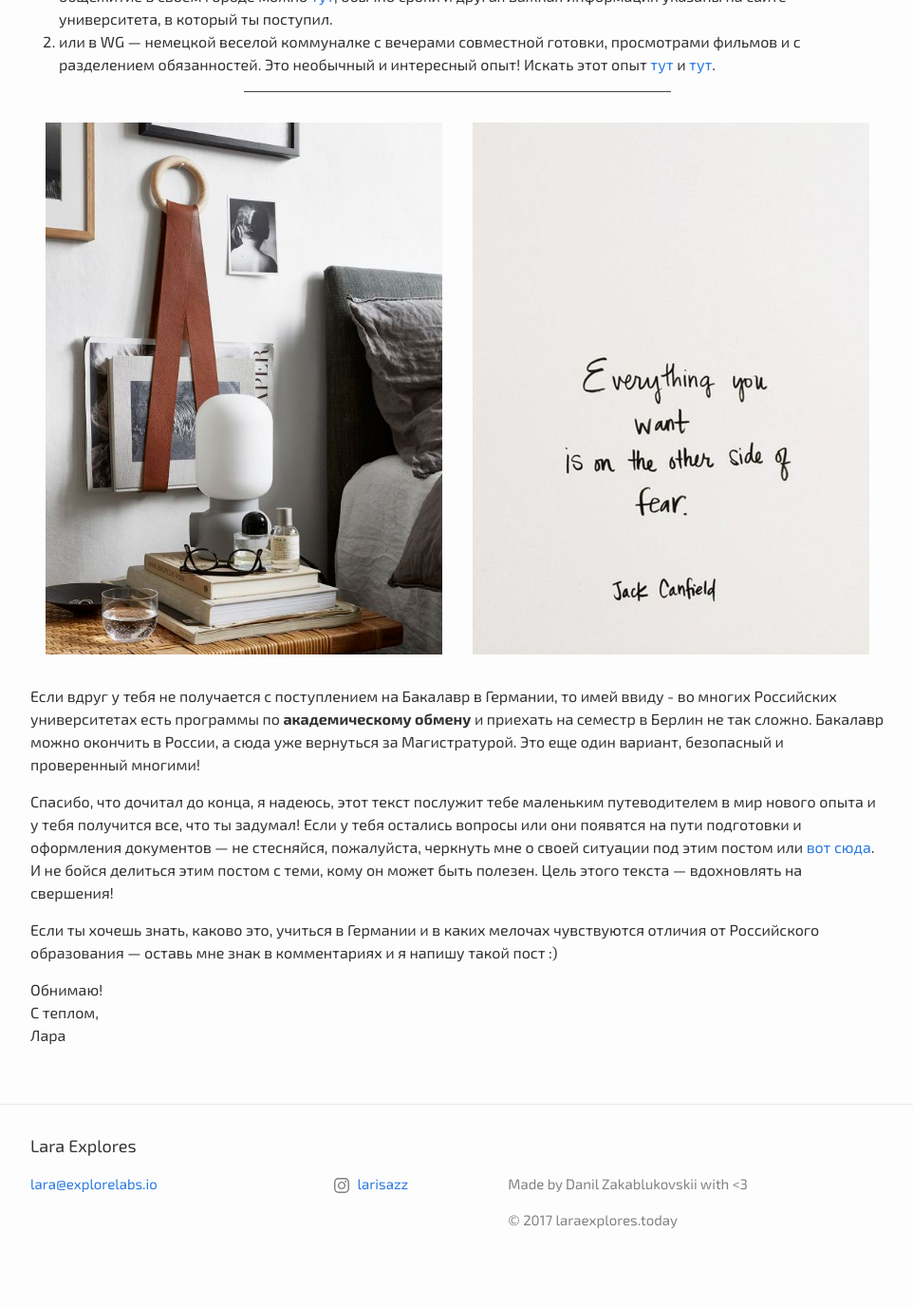
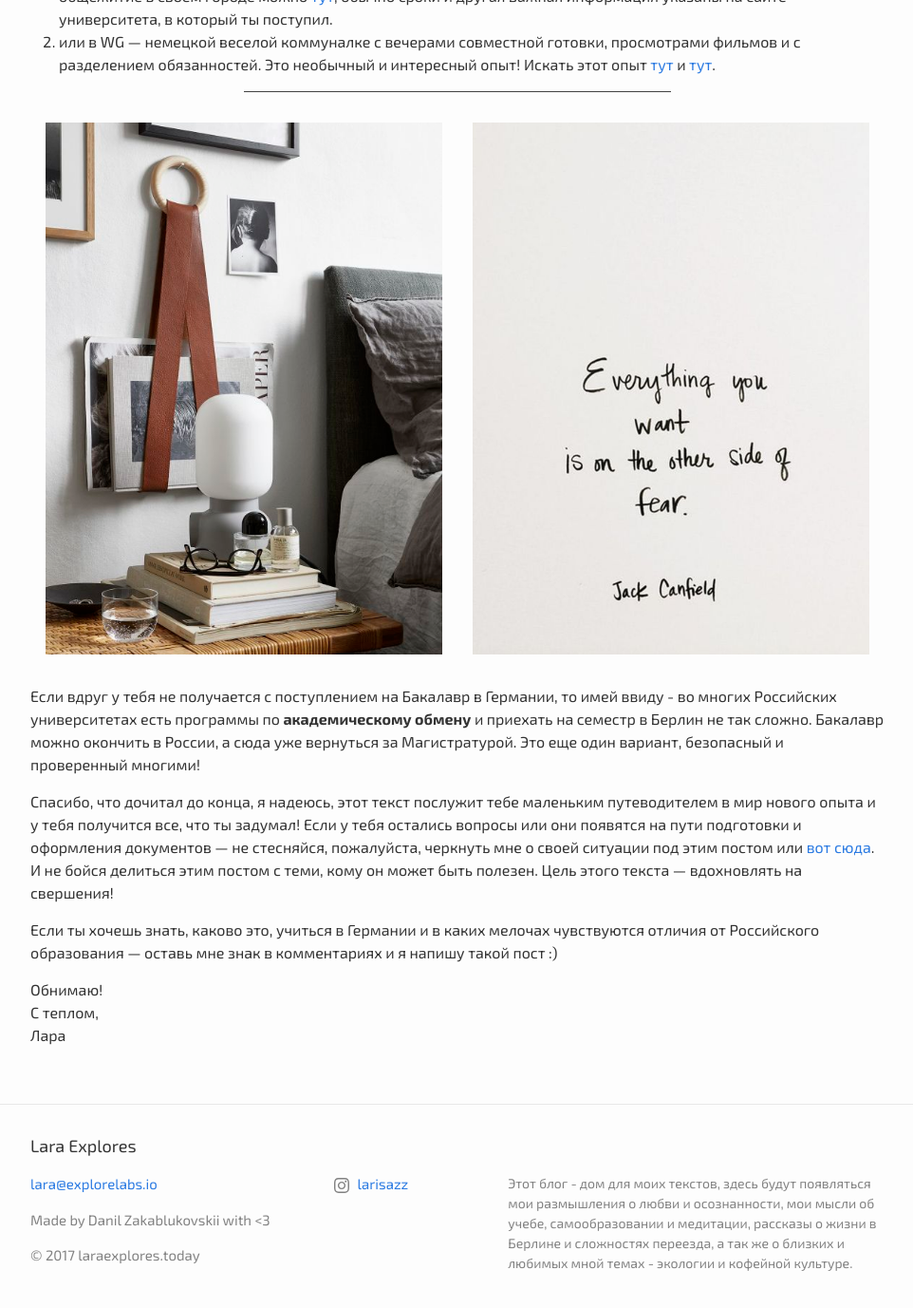
Before and after one commit to djagya/lara-blog, a Jekyll site: the page built from _posts/2017-07-23-stat-studentom-v-germanii.md, in a window 1280 px wide and 1400 px high, scrolled down 7326 px. Shown: the top 1377 px of the window at 95% size, without its empty margins (158-1120 px from the left). Built offline with Jekyll 4.4.1, drawn with Linux system fonts in a browser that asks for light colours; nearby versions of some CDN libraries; comment, search, counter and statistics services are not loaded; before the commit the page ends 8681 px from its top, so only the background shows below that.

```diff
--- a/_config.yml
+++ b/_config.yml
@@ -16,7 +16,9 @@
 title: Lara Explores
 email: lara@explorelabs.io
 description: >
-
+  Этот блог - дом для моих текстов,
+  здесь будут появляться мои размышления о любви и осознанности, мои мысли об учебе, самообразовании и медитации,
+  рассказы о жизни в Берлине и сложностях переезда, а так же о близких и любимых мной темах - экологии и кофейной культуре.
 author:
 baseurl: ""
 url: "http://blog.laraexplores.today"
--- a/_includes/footer.html
+++ b/_includes/footer.html
@@ -16,6 +16,8 @@
                     <li><a href="mailto:{{ site.email }}">{{ site.email }}</a></li>
                     {% endif %}
                 </ul>
+                <p>Made by Danil Zakablukovskii with <3</p>
+                <p>© 2017 laraexplores.today</p>
             </div>
 
             <div class="footer-col footer-col-2">
@@ -35,10 +37,7 @@
             </div>
 
             <div class="footer-col footer-col-3">
-                <p>Made by Danil Zakablukovskii with <3</p>
-
                 <p>{{ site.description | escape }}</p>
-                <p>© 2017 laraexplores.today</p>
             </div>
         </div>
 
--- a/_sass/minima/_layout.scss
+++ b/_sass/minima/_layout.scss
@@ -97,29 +97,25 @@
 }
 
 .footer-col-1 {
-  width: -webkit-calc(35% - (#{$spacing-unit} / 2));
   width: calc(35% - (#{$spacing-unit} / 2));
 }
 
 .footer-col-2 {
-  width: -webkit-calc(20% - (#{$spacing-unit} / 2));
   width: calc(20% - (#{$spacing-unit} / 2));
 }
 
 .footer-col-3 {
-  width: -webkit-calc(45% - (#{$spacing-unit} / 2));
   width: calc(45% - (#{$spacing-unit} / 2));
+  font-size: $small-font-size;
 }
 
 @include media-query($on-laptop) {
   .footer-col-1,
   .footer-col-2 {
-    width: -webkit-calc(50% - (#{$spacing-unit} / 2));
     width: calc(50% - (#{$spacing-unit} / 2));
   }
 
   .footer-col-3 {
-    width: -webkit-calc(100% - (#{$spacing-unit} / 2));
     width: calc(100% - (#{$spacing-unit} / 2));
   }
 }
@@ -127,7 +123,6 @@
 @include media-query($on-palm) {
   .footer-col {
     float: none;
-    width: -webkit-calc(100% - (#{$spacing-unit} / 2));
     width: calc(100% - (#{$spacing-unit} / 2));
   }
 }
```
Also changed, not shown: _posts/2017-07-23-stat-studentom-v-germanii.md (renamed from _posts/2017-07-23-стать-студентом-в-Германии.md).
